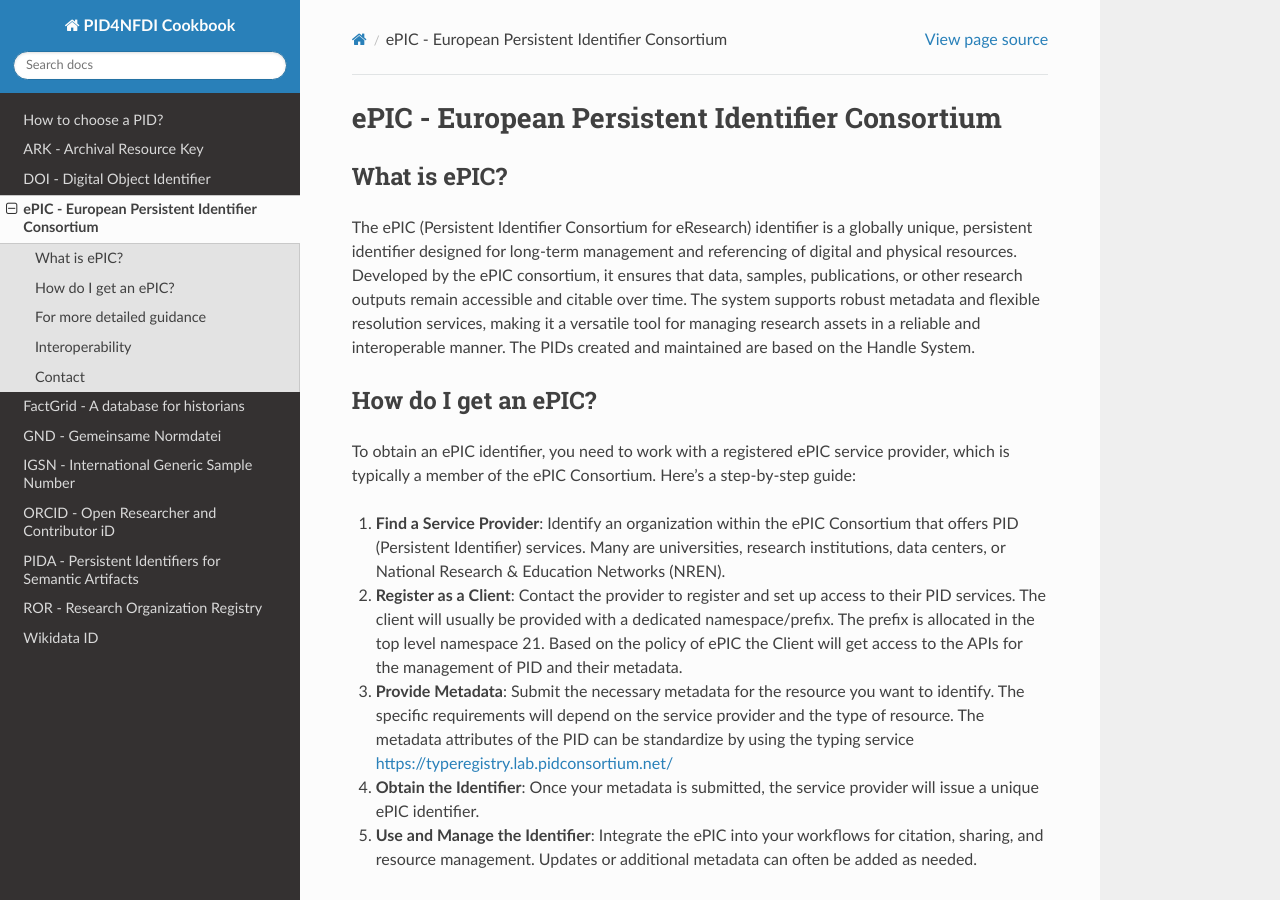
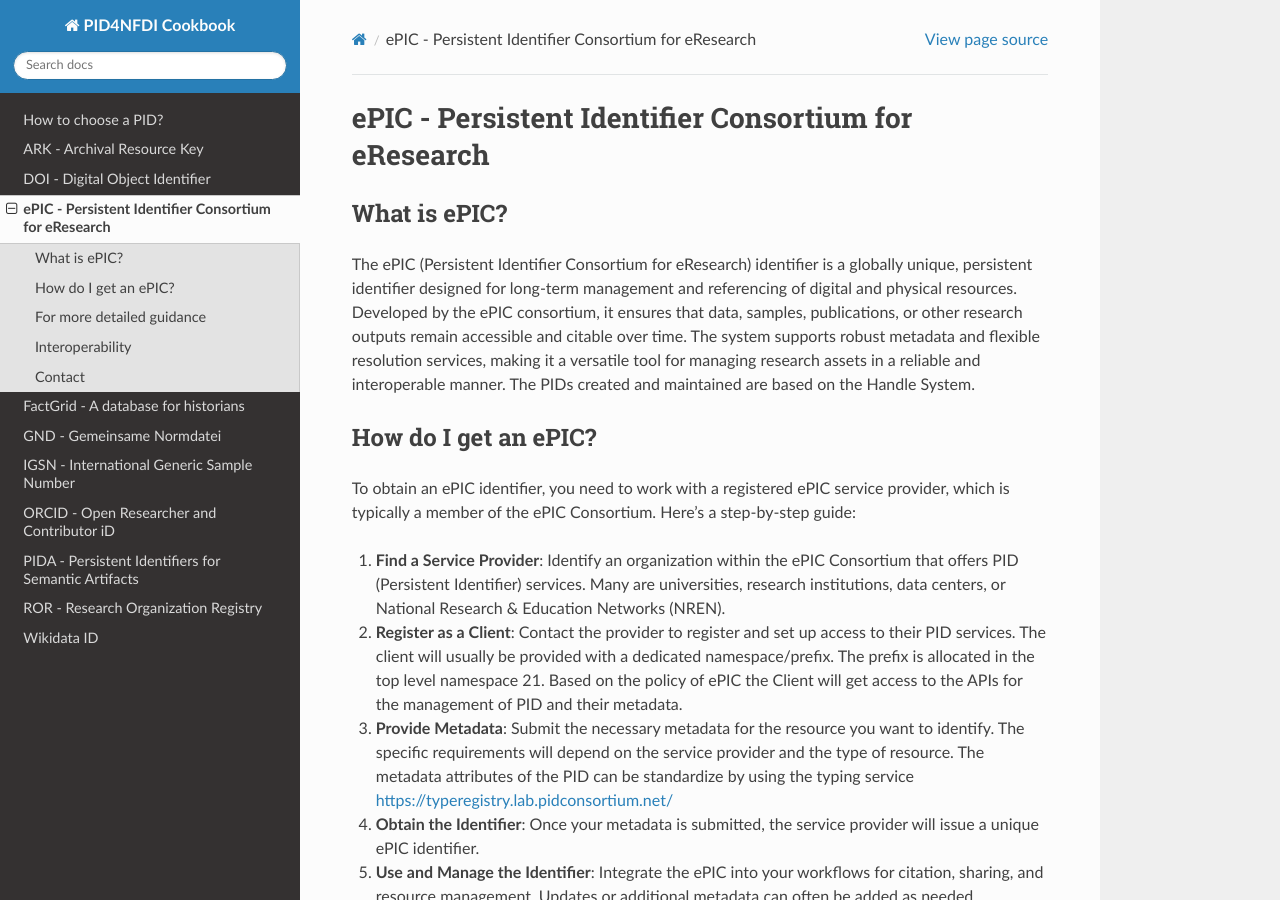
Before and after one commit to stephw-tib/pid4nfdi-training, a Sphinx documentation site: the page built from docs/source/epic.rst, in a window 1280 px wide and 900 px high. Built offline with Sphinx 7.4.7 and the Read the Docs theme 3.1.0, drawn with Linux system fonts in a browser that asks for light colours; pages that are not in the unit, such as notebooks, are missing from menus.

Commit message:
Fix title

```diff
--- a/docs/source/epic.rst
+++ b/docs/source/epic.rst
@@ -1,4 +1,4 @@
-ePIC - European Persistent Identifier Consortium
+ePIC - Persistent Identifier Consortium for eResearch
 ===========================
 
 What is ePIC?
```
